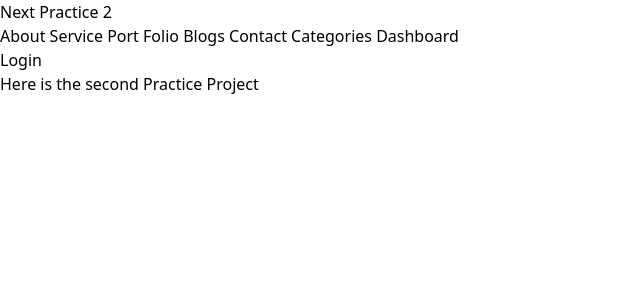
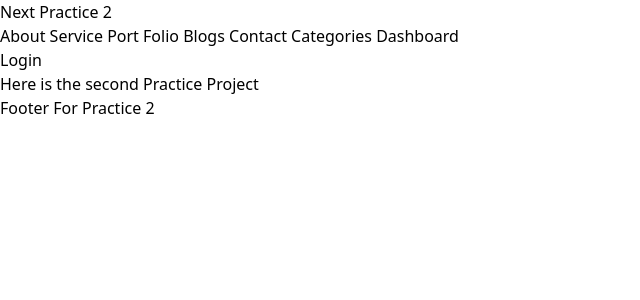
Before and after one commit to JannatulAfrozFaria/next-js-practice-2, a Next.js app: page / in a window 1280 px wide. Shown: the top 300 px of the page, without its empty margins (0-640 px from the left). Built offline with nearby package versions, Linux system fonts and the light colour scheme.

Commit message:
footer content modified

```diff
--- a/src/app/layout.js
+++ b/src/app/layout.js
@@ -29,9 +29,9 @@ export default function RootLayout({ children }) {
        <div className="h-screen">
             {children}
        </div>
-        {/* <footer>
-          <h1>Here comes the footer</h1>
-        </footer> */}
+       <footer className="items-center justify-center bg-yellow-900 text-white">
+        Footer For Practice 2
+      </footer>
       </body>
     </html>
   );
```
